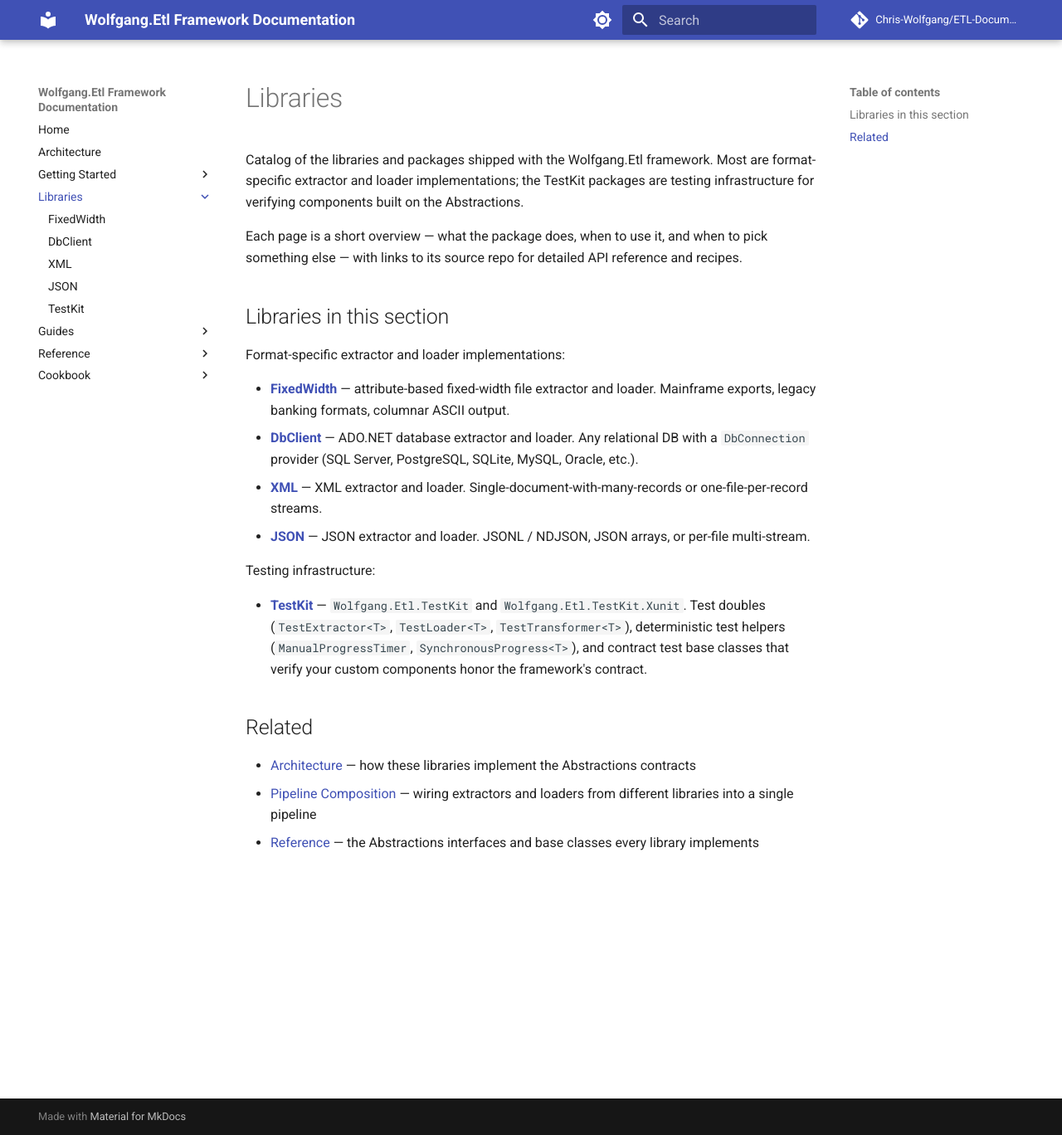
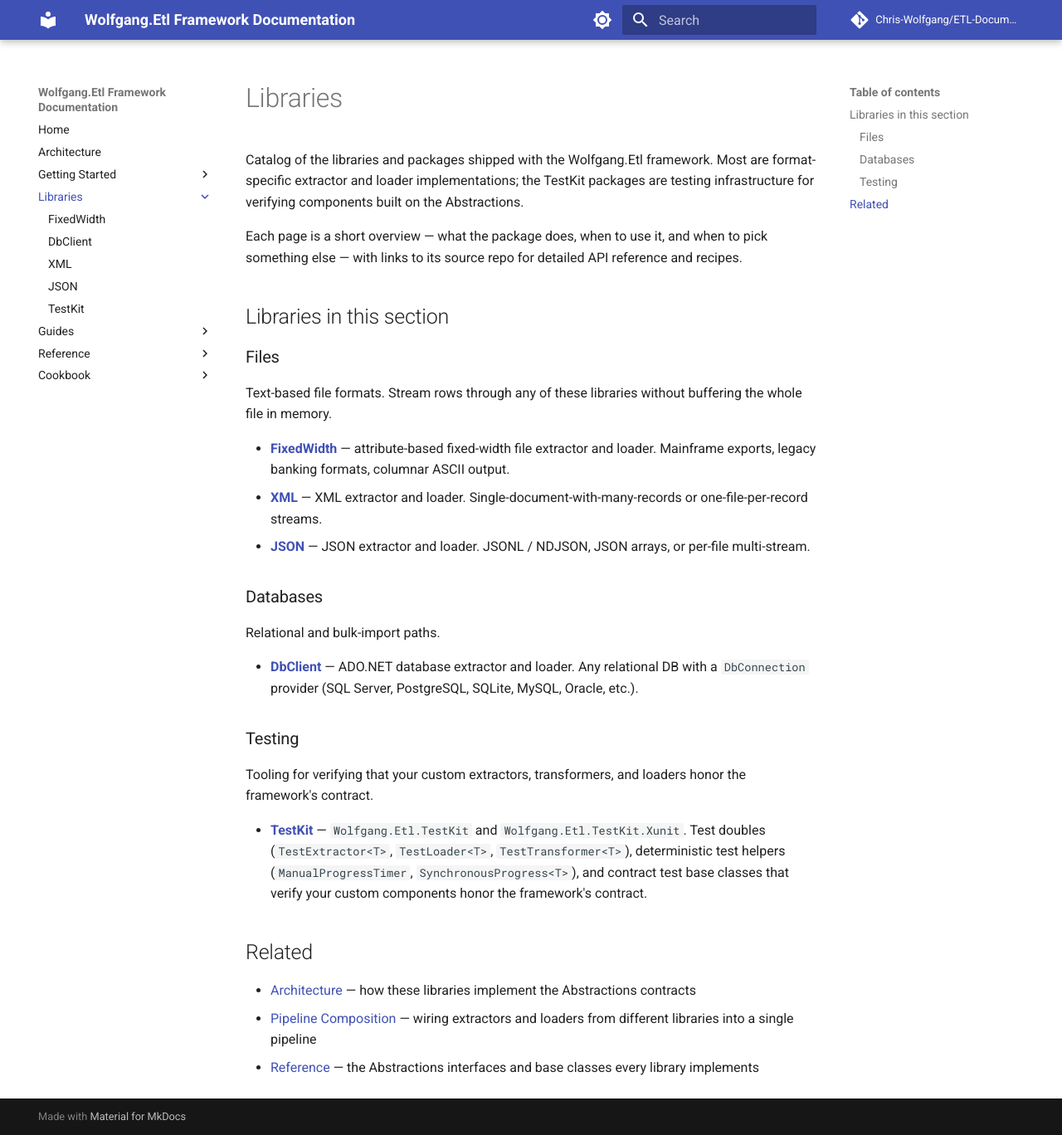
Before and after one commit to Chris-Wolfgang/ETL-Documentation, an MkDocs documentation site: the page built from docs/libraries/index.md, in a window 1280 px wide and 1368 px high. Shown: the whole window at 83% size. Built offline with MkDocs 1.6.1 and Material for MkDocs 9.7.7, drawn with Linux system fonts in a browser that asks for light colours; comment, search, counter and statistics services are not loaded.

Commit message:
docs: categorize Libraries index by Files / Databases / Testing
Splits the flat 'format-specific implementations' + 'testing
infrastructure' list on the Libraries index into named subsections
so readers can find what they're looking for by what kind of source
or sink they're working with rather than by package name:

- Files: FixedWidth, XML, JSON
- Databases: DbClient
- Testing: TestKit

Each subsection has a one-line lead-in describing what it covers.
Future packages (e.g. CSV under Files, SqlBulkCopy under Databases)
slot into the existing categories without restructuring.

Co-Authored-By: Claude Opus 4.7 (1M context) <noreply@anthropic.com>

```diff
--- a/docs/libraries/index.md
+++ b/docs/libraries/index.md
@@ -6,14 +6,23 @@ Each page is a short overview — what the package does, when to use it, and whe
 
 ## Libraries in this section
 
-Format-specific extractor and loader implementations:
+### Files
+
+Text-based file formats. Stream rows through any of these libraries without buffering the whole file in memory.
 
 - **[FixedWidth](fixedwidth.md)** — attribute-based fixed-width file extractor and loader. Mainframe exports, legacy banking formats, columnar ASCII output.
-- **[DbClient](dbclient.md)** — ADO.NET database extractor and loader. Any relational DB with a `DbConnection` provider (SQL Server, PostgreSQL, SQLite, MySQL, Oracle, etc.).
 - **[XML](xml.md)** — XML extractor and loader. Single-document-with-many-records or one-file-per-record streams.
 - **[JSON](json.md)** — JSON extractor and loader. JSONL / NDJSON, JSON arrays, or per-file multi-stream.
 
-Testing infrastructure:
+### Databases
+
+Relational and bulk-import paths.
+
+- **[DbClient](dbclient.md)** — ADO.NET database extractor and loader. Any relational DB with a `DbConnection` provider (SQL Server, PostgreSQL, SQLite, MySQL, Oracle, etc.).
+
+### Testing
+
+Tooling for verifying that your custom extractors, transformers, and loaders honor the framework's contract.
 
 - **[TestKit](testkit.md)** — `Wolfgang.Etl.TestKit` and `Wolfgang.Etl.TestKit.Xunit`. Test doubles (`TestExtractor<T>`, `TestLoader<T>`, `TestTransformer<T>`), deterministic test helpers (`ManualProgressTimer`, `SynchronousProgress<T>`), and contract test base classes that verify your custom components honor the framework's contract.
 
```
